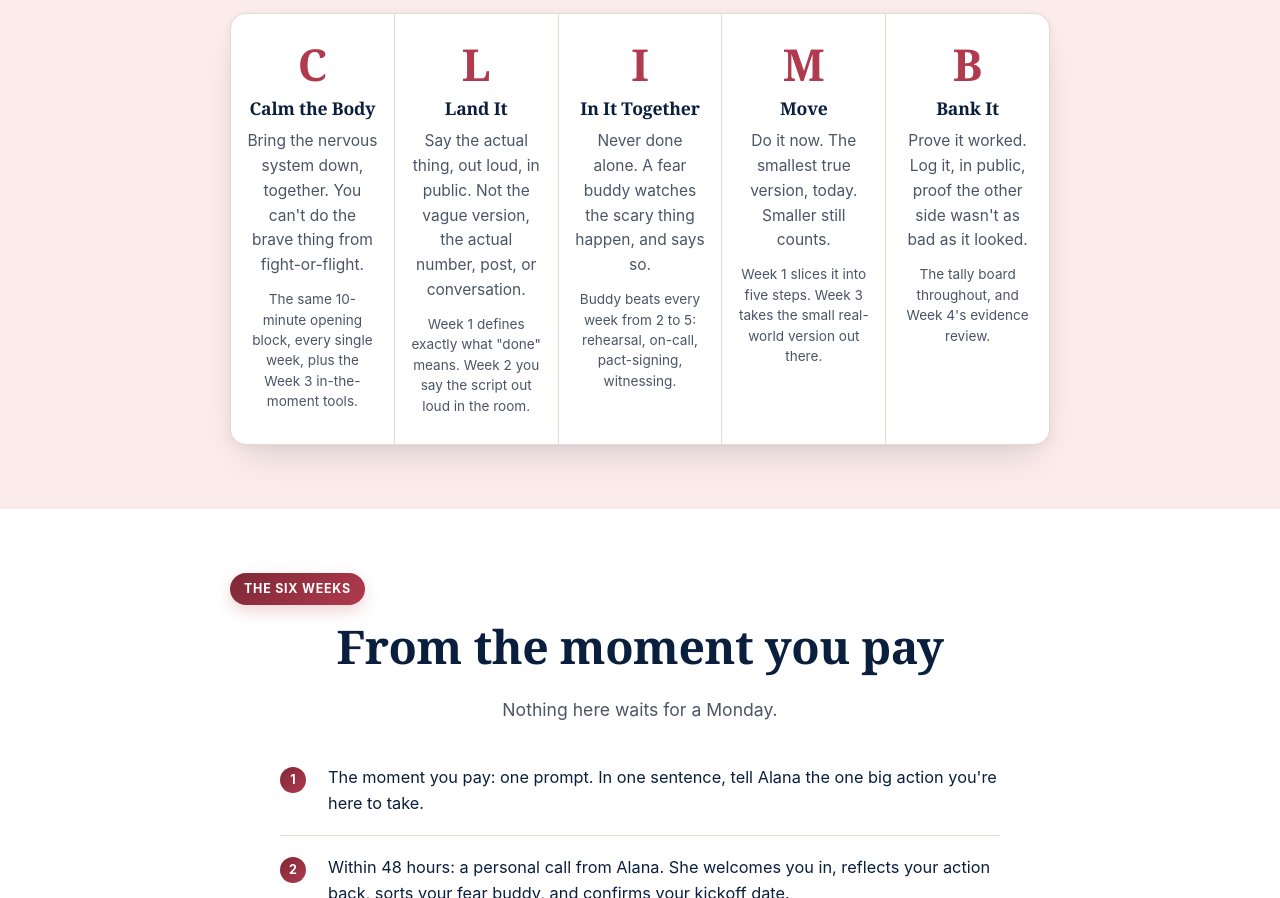
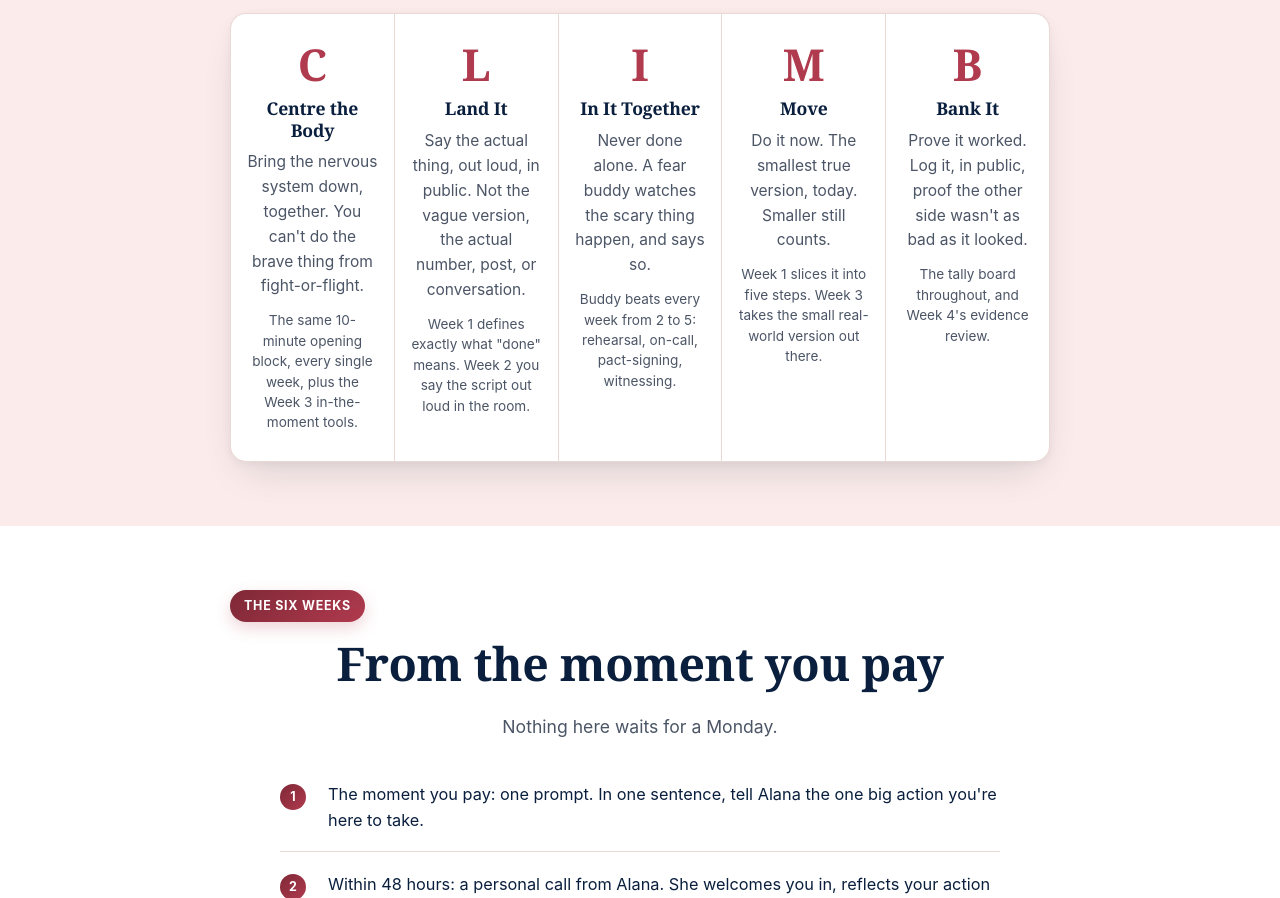
Before and after one commit to alanaarthurs-glitch/Growing-Women-in-Business, a website: page archive/cohort/cohort.html in a window 1280 px wide. Shown: the part 3127-4025 px from the top of the page. Drawn offline with Linux system fonts and the light colour scheme.

Commit message:
Archived Cohort page: CLIMB's C is now Centre the Body
Co-Authored-By: Claude Opus 5.5 <noreply@anthropic.com>

```diff
--- a/archive/cohort/cohort.html
+++ b/archive/cohort/cohort.html
@@ -143,7 +143,7 @@
         <div class="climb-grid">
           <div class="climb-step">
             <span class="letter">C</span>
-            <h3>Calm the Body</h3>
+            <h3>Centre the Body</h3>
             <p>Bring the nervous system down, together. You can't do the brave thing from fight-or-flight.</p>
             <p class="where">The same 10-minute opening block, every single week, plus the Week 3 in-the-moment tools.</p>
           </div>
```
Also changed, not shown: archive/cohort/README.md.
